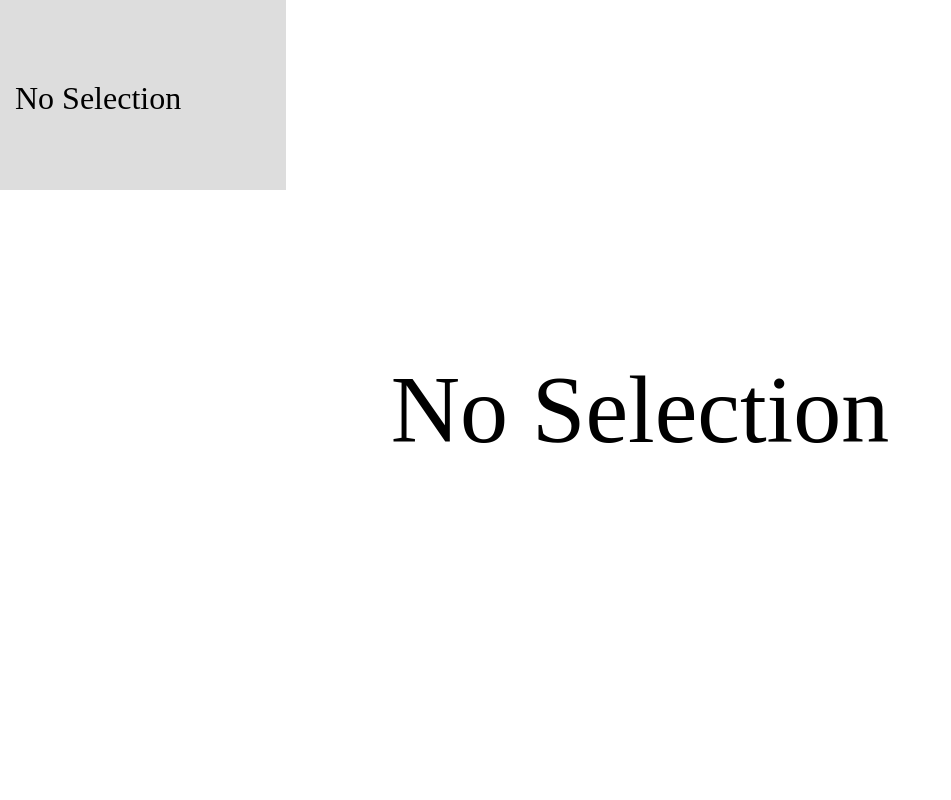
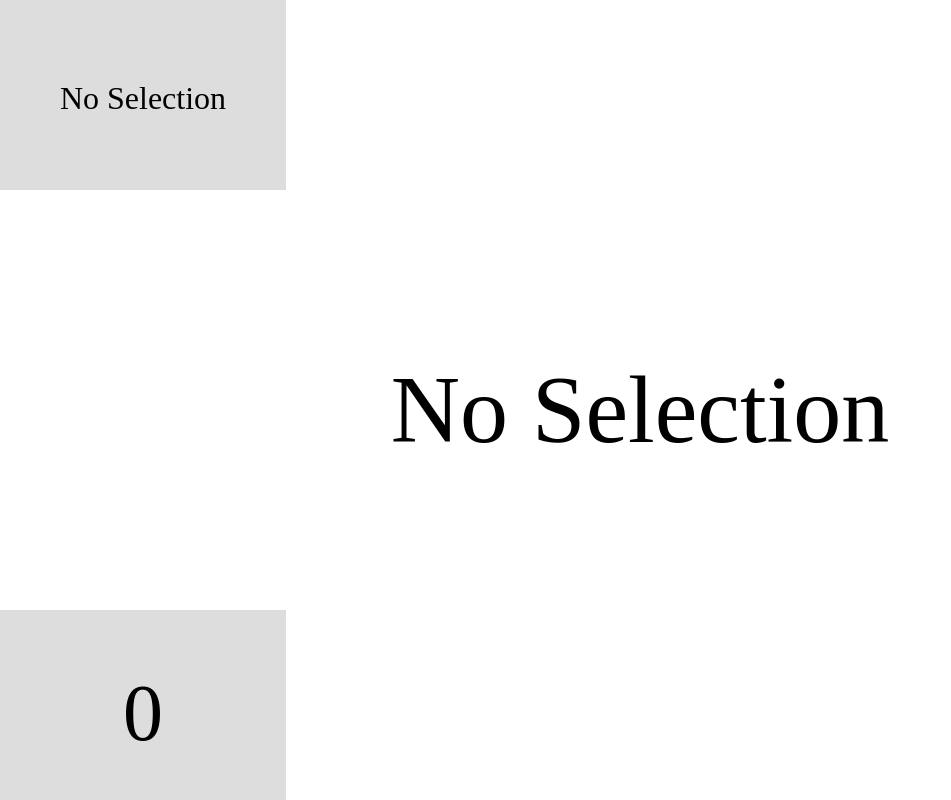
Before and after one commit to Flinnja/fiwar, a Rails app: page /movements/foldback in a window 1280 px wide. Shown: the whole page, without its empty margins (0-951 px from the left). Run offline with Rails 7, Linux system fonts and the light colour scheme.

Commit message:
add a counter to the foldback view so perfromers can see how many moves are left/when the time changes over

```diff
--- a/app/assets/stylesheets/foldback.css
+++ b/app/assets/stylesheets/foldback.css
@@ -8,6 +8,7 @@
 }
 
 #next-move-container {
+	text-align: center;
 	position: absolute;
 	z-index: 50;
 	top: 0;
@@ -21,6 +22,20 @@
 	font-size: 2em;
 }
 
+#move-amount-container {
+	text-align: center;
+	font-size: 5em;
+	position: absolute;
+	z-index: 50;
+	bottom: 0;
+	left: 0;
+	width: 20vw;
+	min-height: 20vh;
+	line-height: 20vh;
+	padding: 15px;
+	background: #DDD;
+}
+
 span {
 	display: inline-block;
 	vertical-align: middle;
--- a/app/views/movements/foldback.html.erb
+++ b/app/views/movements/foldback.html.erb
@@ -4,4 +4,7 @@
 <div id="next-move-container">
 	<span id="next-move">No Selection</span>
 </div>
+<div id="move-amount-container">
+	<span id="move-amount">0</span>
+</div>
 <div id="sync-update-broadcaster"></div>
```
Also changed, not shown: app/javascript/channels/orders_channel.js (+8 -1 lines).
